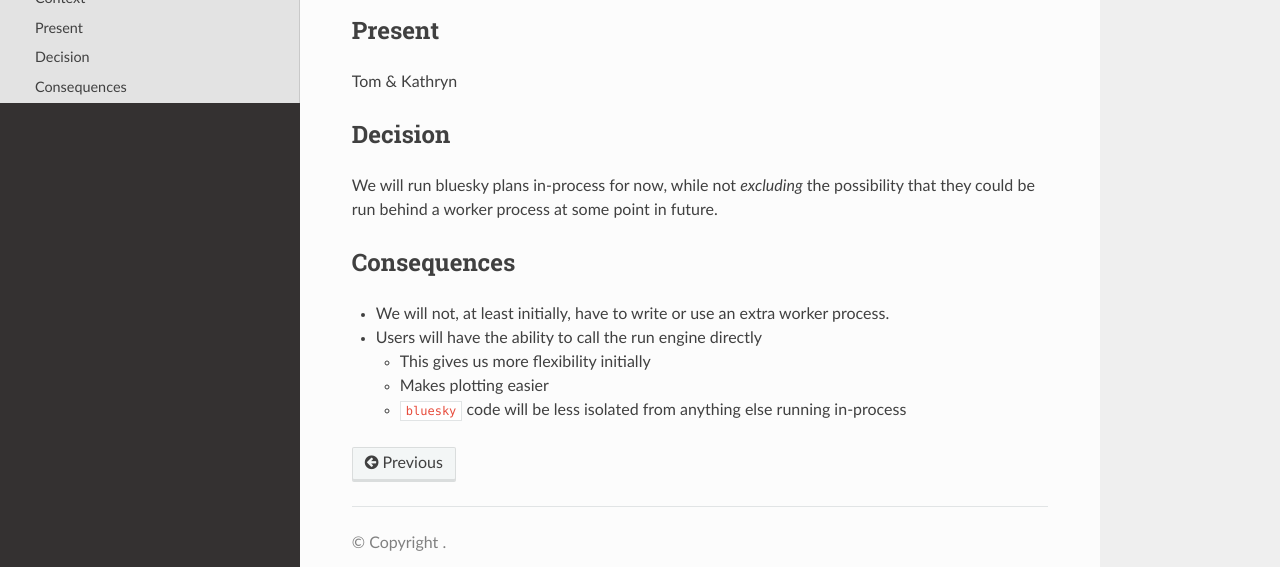
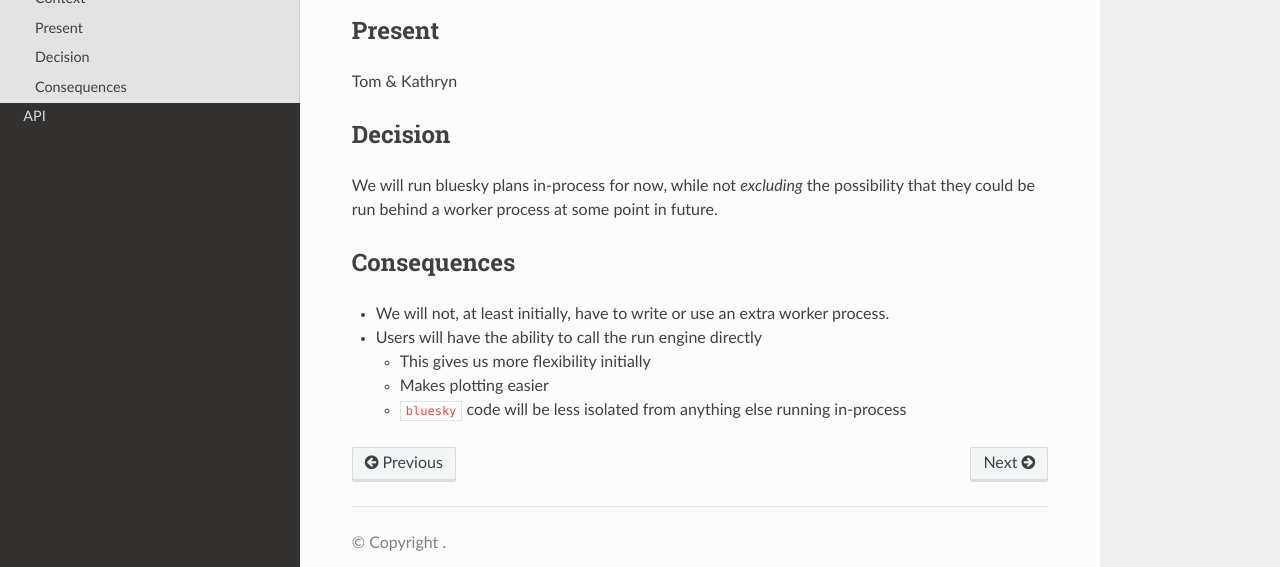
Before and after one commit to ISISComputingGroup/ibex_bluesky_core, a Sphinx documentation site: the page built from doc/architectural_decisions/003-run-in-process.md, in a window 1280 px wide and 1064 px high. Shown: the part 452-1019 px from the top of the window. Built offline with Sphinx 7.4.7 and the Read the Docs theme 2.0.0, drawn with Linux system fonts in a browser that asks for light colours.

```diff
--- a/doc/conf.py
+++ b/doc/conf.py
@@ -31,8 +31,8 @@ extensions = [
     # Add links to source code in API docs
     "sphinx.ext.viewcode",
 ]
-napoleon_google_docstring = True
-napoleon_numpy_docstring = False
+napoleon_google_docstring = False
+napoleon_numpy_docstring = True
 
 templates_path = ["_templates"]
 exclude_patterns = ["_build", "Thumbs.db", ".DS_Store"]
--- a/doc/index.rst
+++ b/doc/index.rst
@@ -35,7 +35,7 @@ This documentation contains information for the bluesky plan stubs & devices for
 
 API Reference
 =============
-.. autosummary::
-   :toctree: generated
+.. toctree::
+   :maxdepth: 2
 
-   ibex_bluesky_core
+   _api
```
Also changed, not shown: doc/_api.rst (added, +10 -0 lines).
